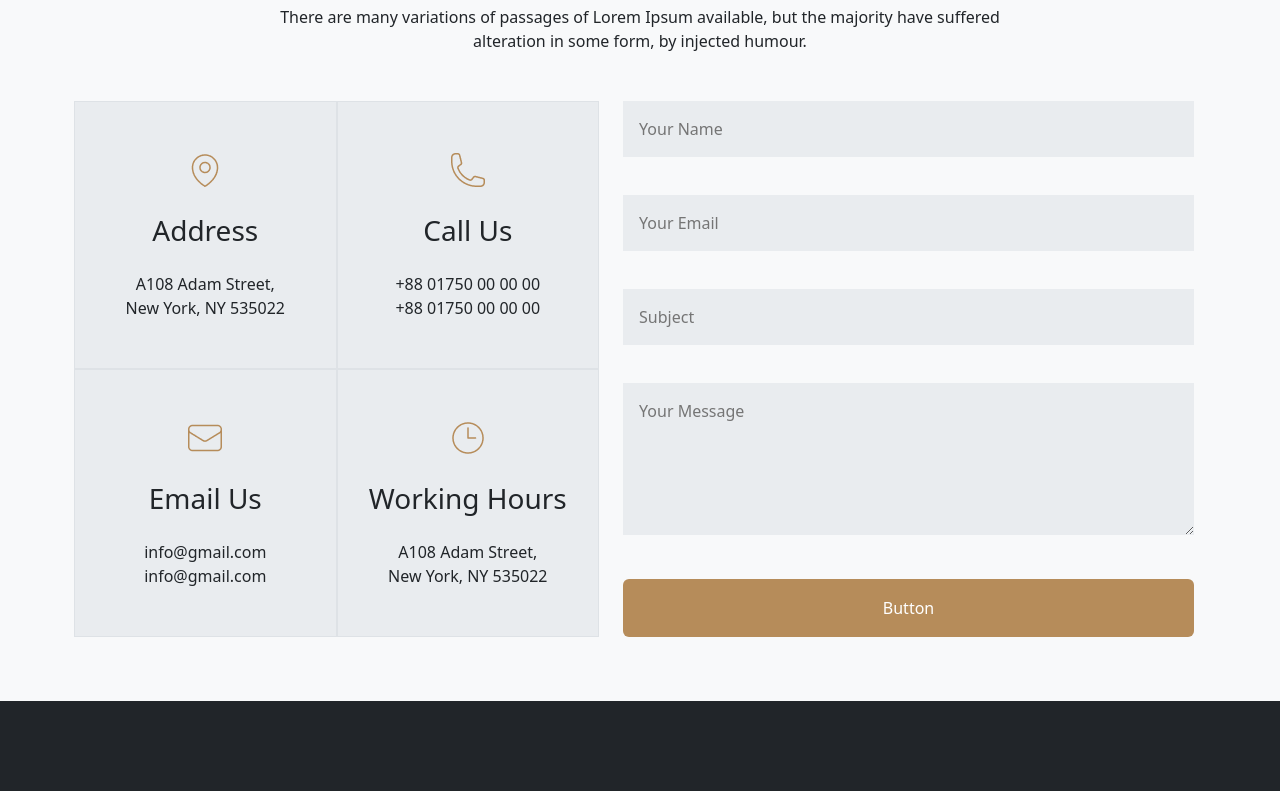
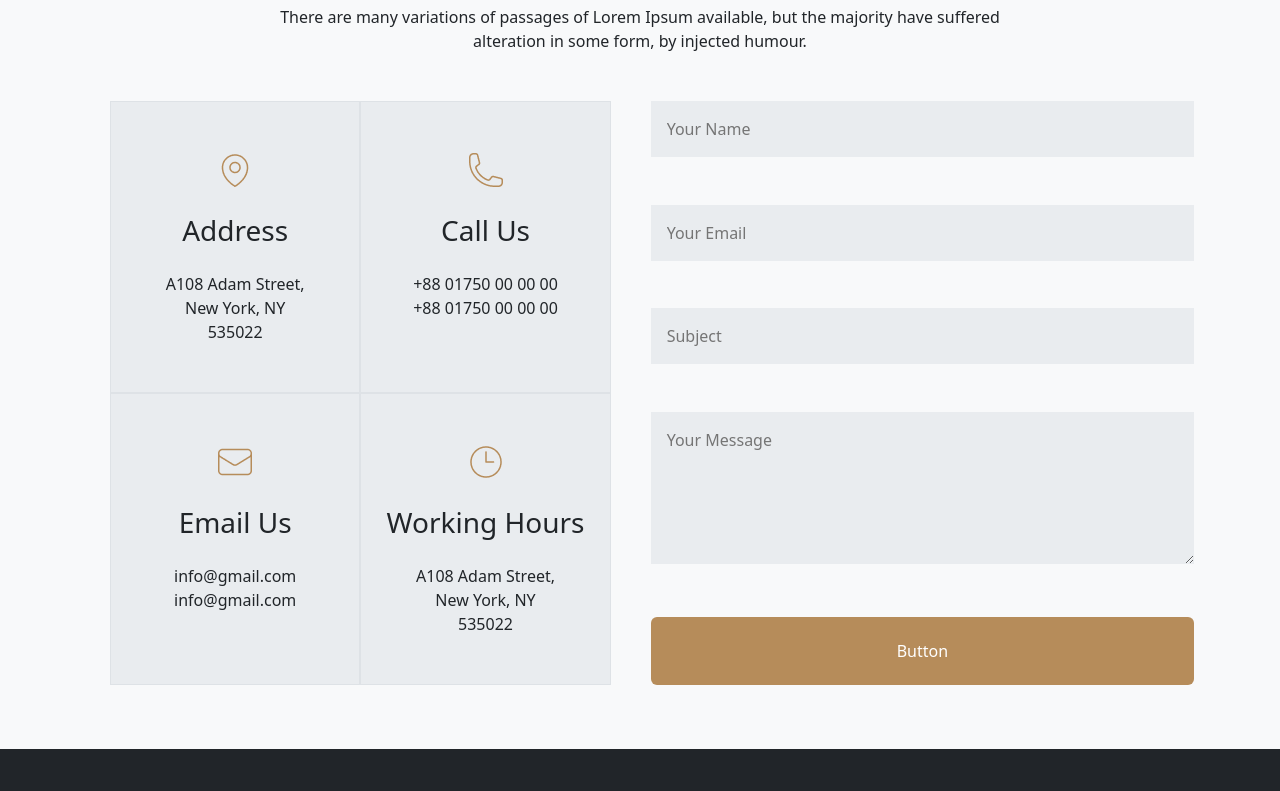
Before and after one commit to NH-Nijam/Landing-website-responsive-with-bootstrap, a plain HTML site: page index.html in a window 1280 px wide. Shown: the part 3470-4261 px from the top of the page. Drawn offline with nearby package versions, Linux system fonts and the light colour scheme.

Commit message:
new content add

```diff
--- a/index.html
+++ b/index.html
@@ -21,9 +21,9 @@
 
 <body class="bg-light">
     <!-- header section  -->
-    <header class="mb-4">
+    <header class="mb-4 ">
         <!-- navber section  -->
-        <nav class="navbar navbar-expand-lg  mb-5">
+        <nav class="navbar navbar-expand-lg mb-5 ">
             <div class="container">
                 <a class="navbar-brand " href="#"><img src="images/logo2.png" alt=""></a>
                 <button class="navbar-toggler" type="button" data-bs-toggle="collapse"
@@ -255,7 +255,7 @@
             </div>
             <div>
                 <div class="d-lg-flex">
-                    <div class="row row-cols-lg-2 row-cols-md-2 row-cols-1 me-4">
+                    <div class="row row-cols-lg-2 row-cols-md-2 row-cols-1 me-4 ms-4">
                         <!-- 1 -->
                         <div class="col bg-body-secondary border text-center p-4 px-4">
                             <img src="images/location.png" class=" py-4 " alt="">
@@ -286,7 +286,7 @@
                         </div>
                     </div>
                     <br>
-                    <div class="row w-100 ">
+                    <div class="row w-100 ms-1">
                         <div class="form-floating mb-3 ">
                             <input type="text" class="w-100 bg-body-secondary border-0 p-3" placeholder="Your Name" >
                           </div>
```
